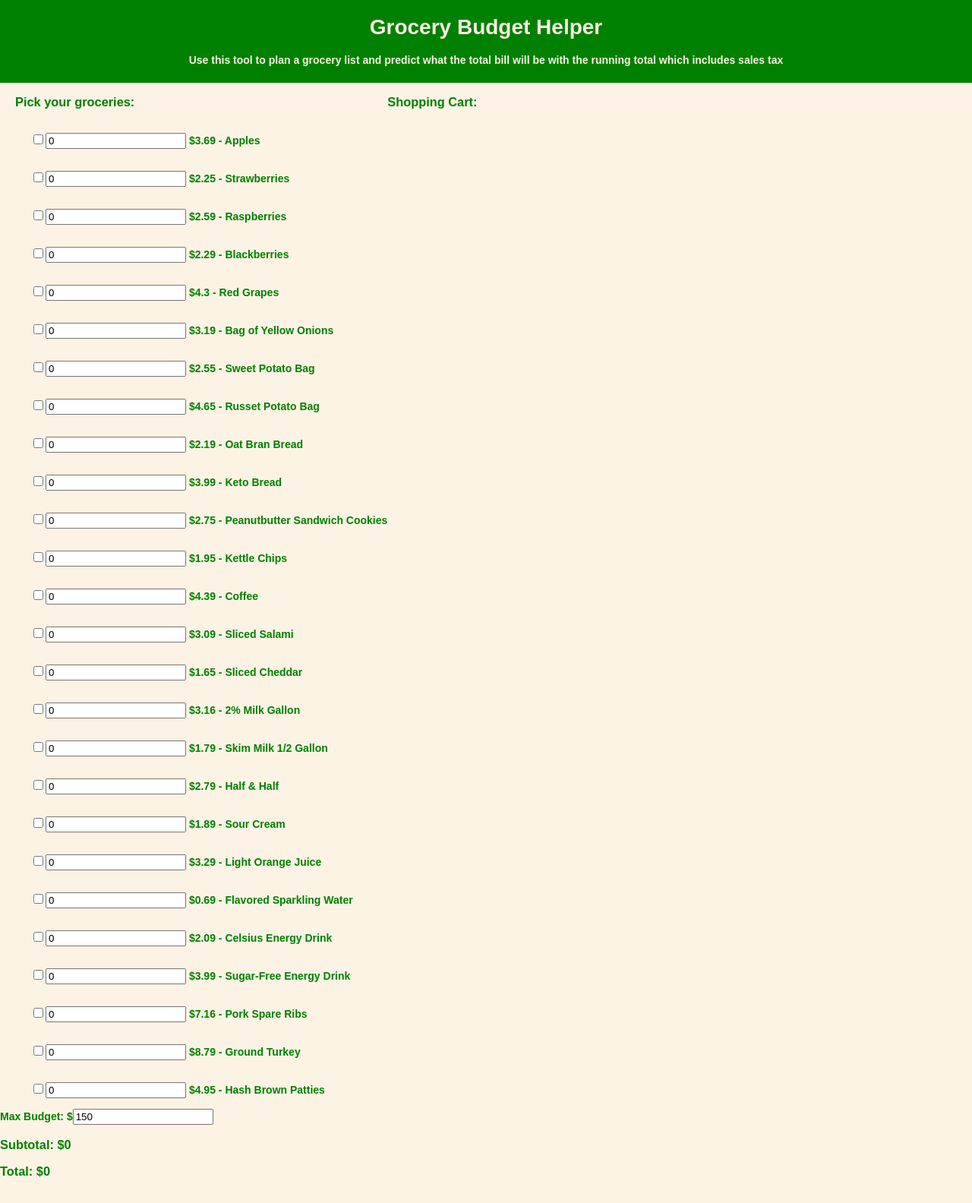
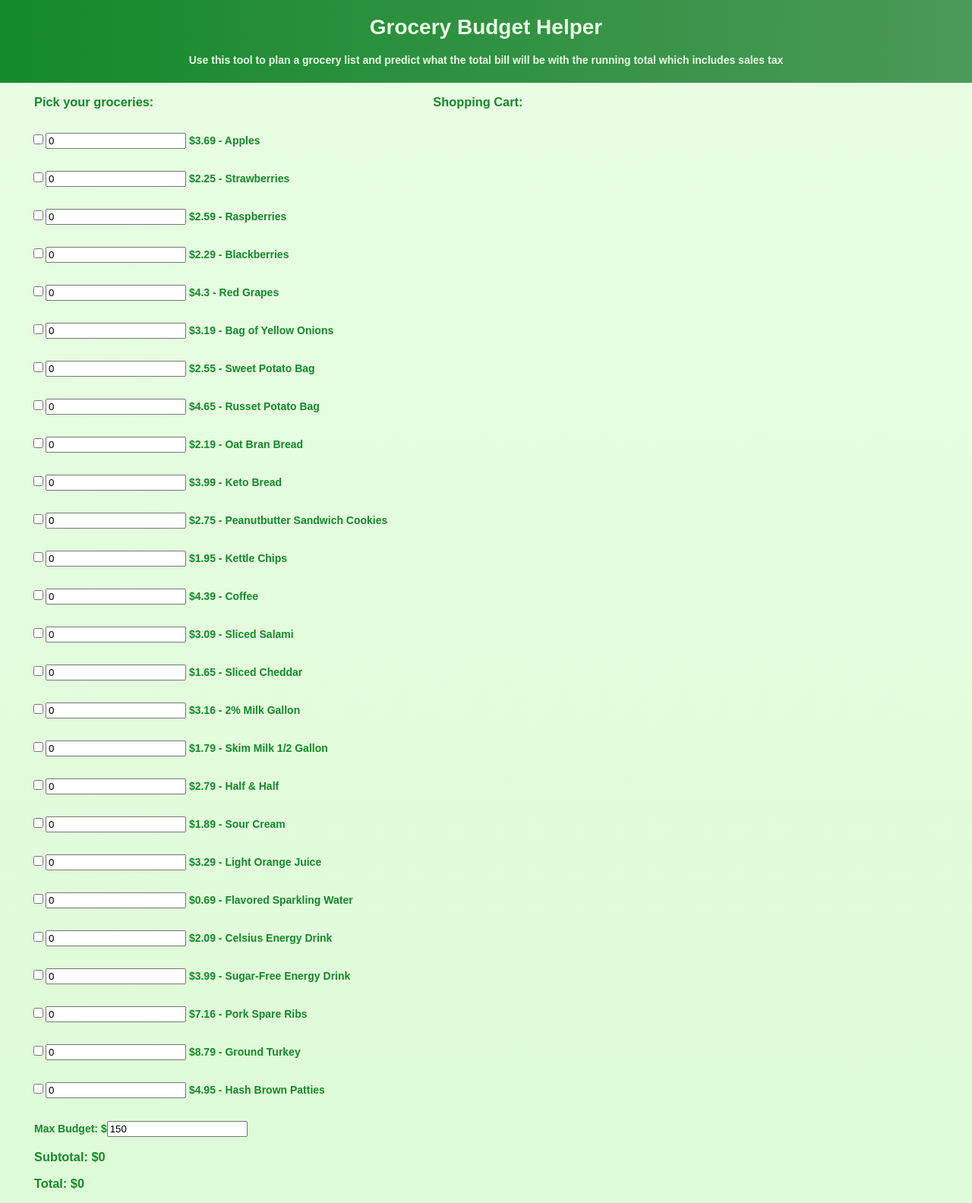
Before and after one commit to alexdavies440/Grocery-Budget-Project, a React (Vite) app in the folder grocery-project/: page / in a window 1280 px wide. Shown: the whole page at 76% size. Built offline with nearby package versions, Linux system fonts and the light colour scheme.

Commit message:
More styling, back to light theme but with gradients

```diff
--- a/grocery-project/src/App.css
+++ b/grocery-project/src/App.css
@@ -1,16 +1,18 @@
 body {
-  background-color: rgb(253, 243, 228);
+  background-image: linear-gradient(rgb(233, 253, 228),rgb(222, 252, 215));
+  background-color: rgb(233, 253, 228);
   font-family: sans-serif;
   font-size: 14px;
   font-weight: bold;
   margin: 0;
   min-height: 100vh;
-  color: green;
+  color: rgb(20, 138, 42);
 }
 
 #banner {
-  background-color: green;
-  color: rgb(253, 243, 228);
+  background-image: linear-gradient(90deg, rgb(20, 138, 42), rgb(75, 153, 89));
+  /* background-color: rgb(76, 194, 98); */
+  color: rgb(233, 253, 228);
   text-align: center;
   padding-left: 30px;
   padding-right: 30px;
@@ -20,12 +22,21 @@ body {
 
 #instruction {
   text-align: left;
-  margin-left: 20px;
+  margin-left: 45px;
+}
+
+#cart {
+  text-align: center;
 }
 
 .columns {
   display: flex;
   flex-grow: 1;
+  margin-right: 60px;
+}
+
+.totals {
+  margin-left: 45px;
 }
 
 .listItem {
--- a/grocery-project/src/components/GroceryList.jsx
+++ b/grocery-project/src/components/GroceryList.jsx
@@ -121,7 +121,7 @@ export default function GroceryList() {
 
                 </div>
                 <div>
-                    <h3>Shopping Cart:</h3>
+                    <h3 >Shopping Cart:</h3>
                     {selected.map((selection, id) => {
                         return (
                             <div>
@@ -133,13 +133,14 @@ export default function GroceryList() {
                     })}
                 </div>
                 </div>
-                <div id="maxBudget">
+                <br />
+                <div id="maxBudget" className="totals">
                     <label>Max Budget: $<input type="number" id="max" name="maxVal" onChange={(e) => handleBudget(e)} defaultValue={150} maxLength={4} size={3} /></label>
                 </div>
 
-                <h3 id="test">Subtotal: ${subtotal}</h3>
+                <h3 className="totals">Subtotal: ${subtotal}</h3>
 
-                <h3>Total: ${total}</h3>
+                <h3 className="totals">Total: ${total}</h3>
 
         </>
     );
```
